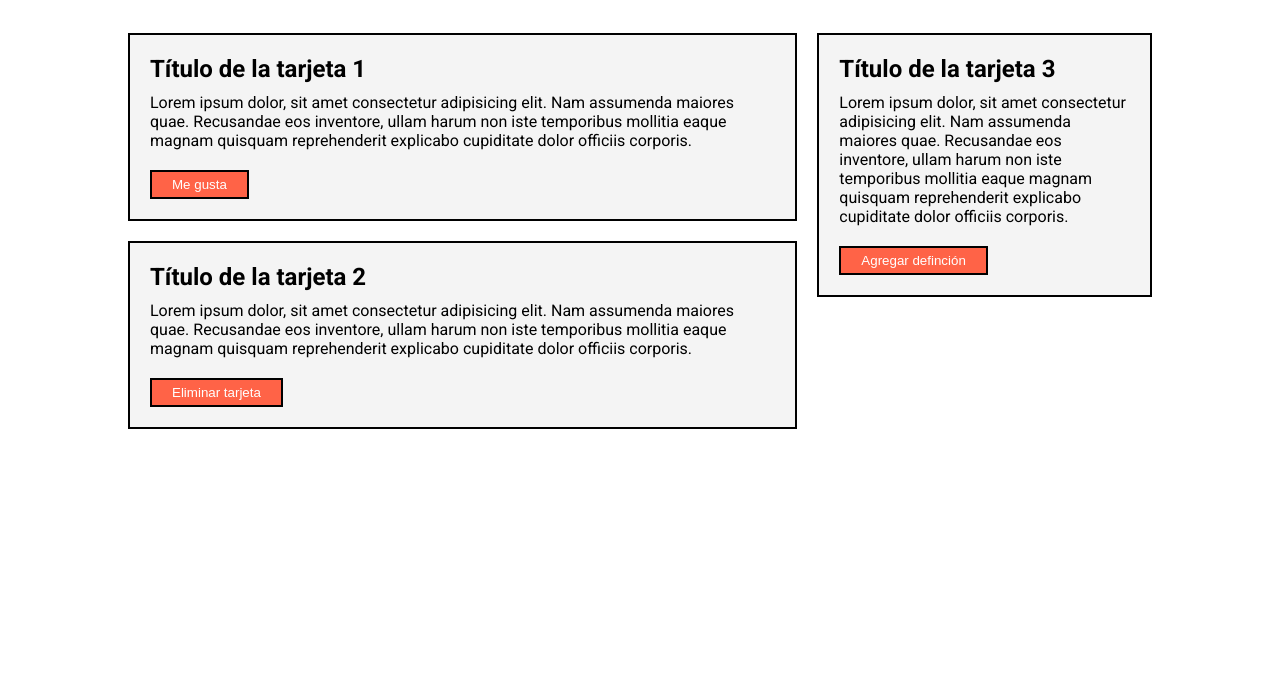
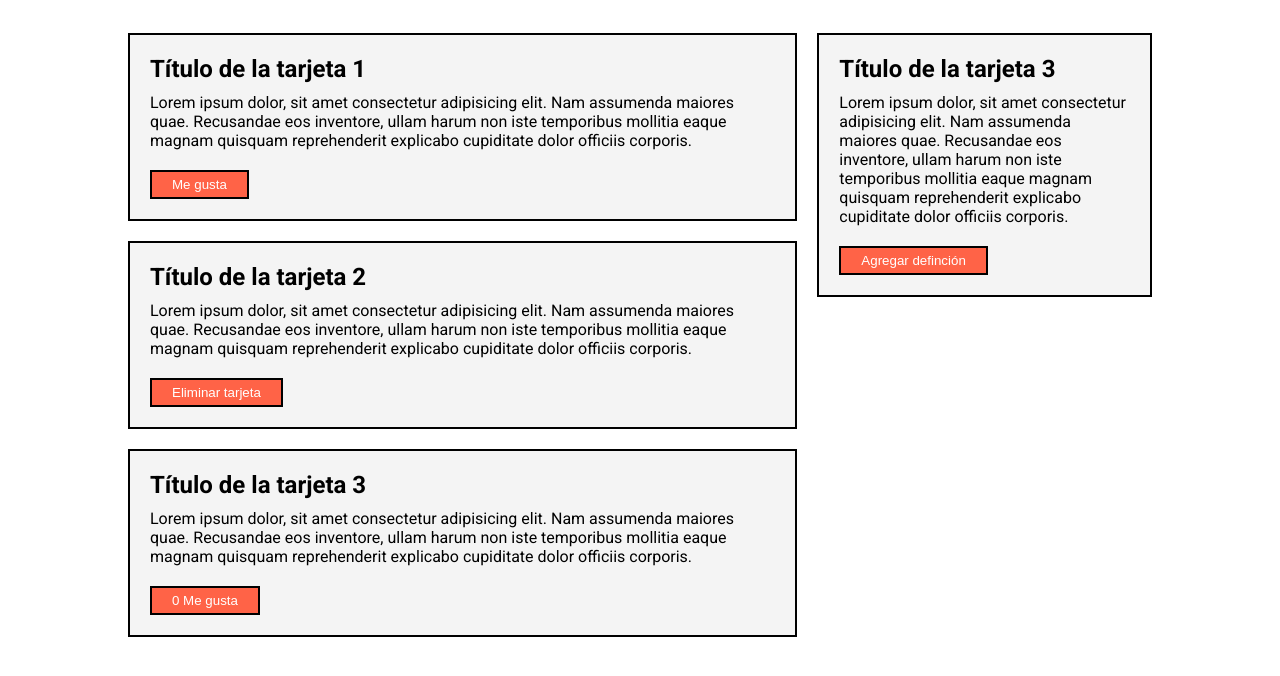
Before and after one commit to ecosta-skillnest/evento-onclick-apellido-nombre, a plain HTML site: page index.html in a window 1280 px wide. Shown: the part 66-742 px from the top of the page. Drawn offline with Linux system fonts and the light colour scheme.

Commit message:
update: funcionalidad de dar me gusta

```diff
--- a/index.html
+++ b/index.html
@@ -67,6 +67,20 @@
                 <!-- Botón Eliminar tarjeta de la tarjeta 2 -->
                 <button class="btn" onclick="eliminarTarjeta()">Eliminar tarjeta</button>
             </div>
+
+            <!-- Tarjeta 3 -->
+            <div class="tarjeta" id="tarjetita">
+                <!-- Título de la tarjeta 3 -->
+                <h2>Título de la tarjeta 3</h2>
+                <!-- Párrafo de la tarjeta 3 -->
+                <p>
+                    Lorem ipsum dolor, sit amet consectetur adipisicing elit. Nam assumenda maiores quae. Recusandae eos
+                    inventore, ullam harum non iste temporibus mollitia eaque magnam quisquam reprehenderit explicabo
+                    cupiditate dolor officiis corporis.
+                </p>
+                <!-- Botón Eliminar tarjeta de la tarjeta 3 -->
+                <button class="btn" onclick="darMeGusta()"><span id="numerito">0</span> Me gusta</button>
+            </div>
         </div>
 
         <!-- Bloque columna -->
--- a/static/js/script.js
+++ b/static/js/script.js
@@ -29,3 +29,18 @@ function cambiarTexto() {
     // Cambiar el texto del botón
     boton.textContent = "Cerrar sesión";
 }
+
+// Función para incrementar el contador de "Me gusta"
+function darMeGusta() {
+    // 1. Seleccionamos la etiqueta "span" por su ID y la guardamos en una variable
+    let etiquetaSpan = document.querySelector("#numerito");
+
+    // 2. Obtenemos el valor numérico que contiene esa etiqueta "span" y lo convertimos a tipo número
+    let valorNumero = parseInt(etiquetaSpan.textContent);
+
+    // 3. Aumentamos el valor de ese número en 1 (+1)
+    let nuevoValor = valorNumero + 1;
+
+    // 4. Reasignamos el nuevo valor a la etiqueta "span" para que se actualice en la página
+    etiquetaSpan.textContent = nuevoValor;
+}
```
